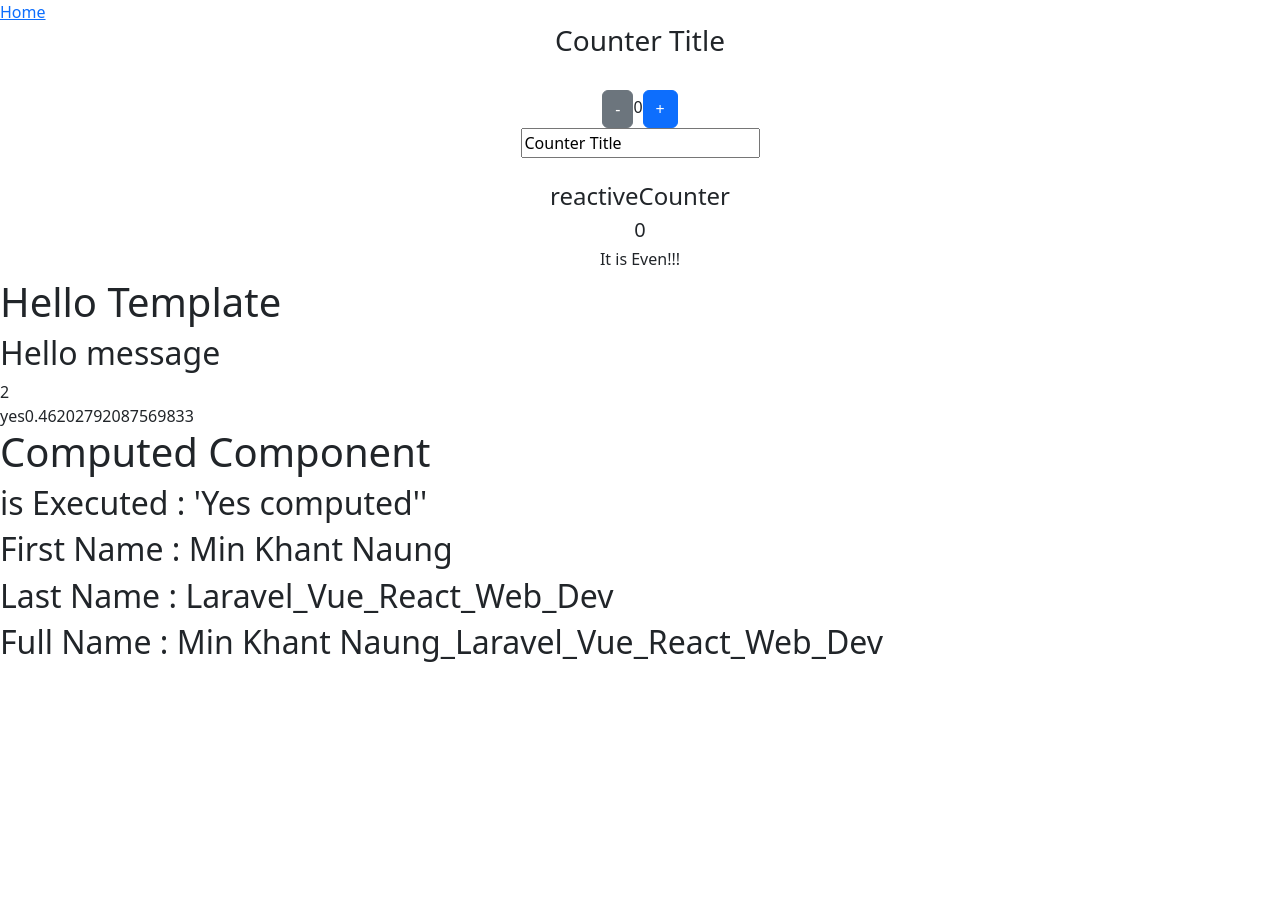
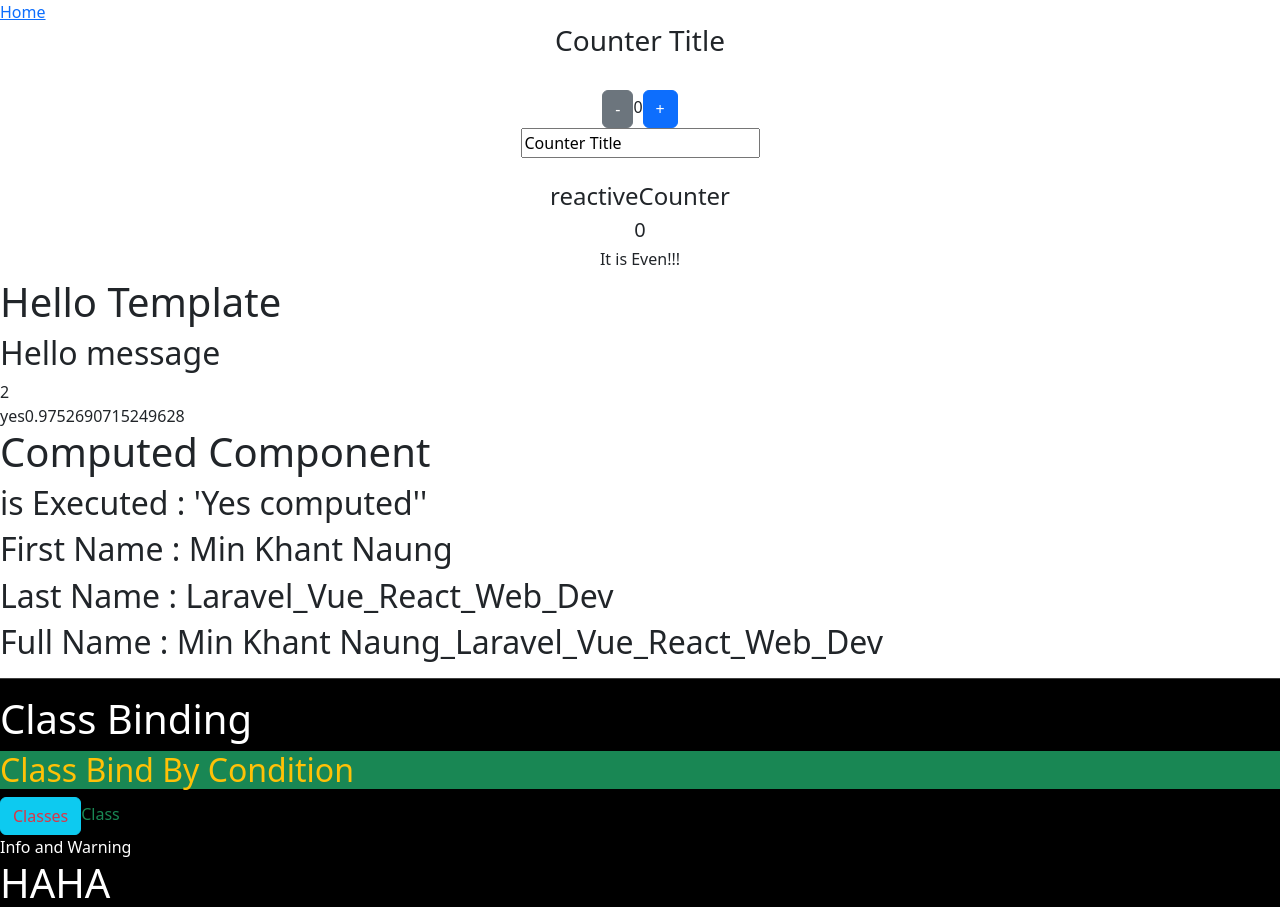
Before and after one commit to MinKhantNaung/learn_vue3_composition_api, a Vue app in the folder 1_vue_composition_api_and_pinia/: page / in a window 1280 px wide. Before the commit the page ends 800 px from the top, so only its background shows below. Built offline with nearby package versions, Linux system fonts and the light colour scheme.

Commit message:
class binding

```diff
--- /dev/null
+++ b/1_vue_composition_api_and_pinia/src/components/ClassComponent.vue
@@ -0,0 +1,34 @@
+<template>
+    <div>
+        <hr>
+        <h1>Class Binding</h1>
+        <h2 :class="{'bg-success': isActive, 'text-warning': hasError}">Class Bind By Condition</h2>
+        <span :class="classObjects">Classes</span>
+        <span :class="classObject">Class</span>
+        <div :class="[{[bgInfo]: isActive}, bgWarning, $attrs.class]">Info and Warning</div>
+        <h1 :class="$attrs.class">HAHA</h1>
+    </div>
+</template>
+
+<script setup>
+import { computed, ref } from "vue";
+
+const isActive = ref(true)
+const hasError = ref(true)
+
+const classObjects = ref({
+    'text-danger': true,
+    'btn': true,
+    'btn-info': true
+})
+
+const classObject = computed(() => {
+    return {
+        'bg-info': isActive.value && !hasError.value,
+        'text-success': hasError.value
+    }
+})
+
+const bgWarning = ref('bg-warning')
+const bgInfo = ref('bg-info')
+</script>
--- a/1_vue_composition_api_and_pinia/src/views/HomeView.vue
+++ b/1_vue_composition_api_and_pinia/src/views/HomeView.vue
@@ -1,4 +1,5 @@
 <script setup>
+import ClassComponent from '../components/ClassComponent.vue';
 import Counter from '../components/Counter.vue';
 import TemplateSyntax from '../components/TemplateSyntax.vue';
 
@@ -9,5 +10,6 @@ import TemplateSyntax from '../components/TemplateSyntax.vue';
     <Counter/>
     <TemplateSyntax />
     <ComputedComponent />
+    <ClassComponent class="text-white bg-black" />
   </div>
 </template>
```
